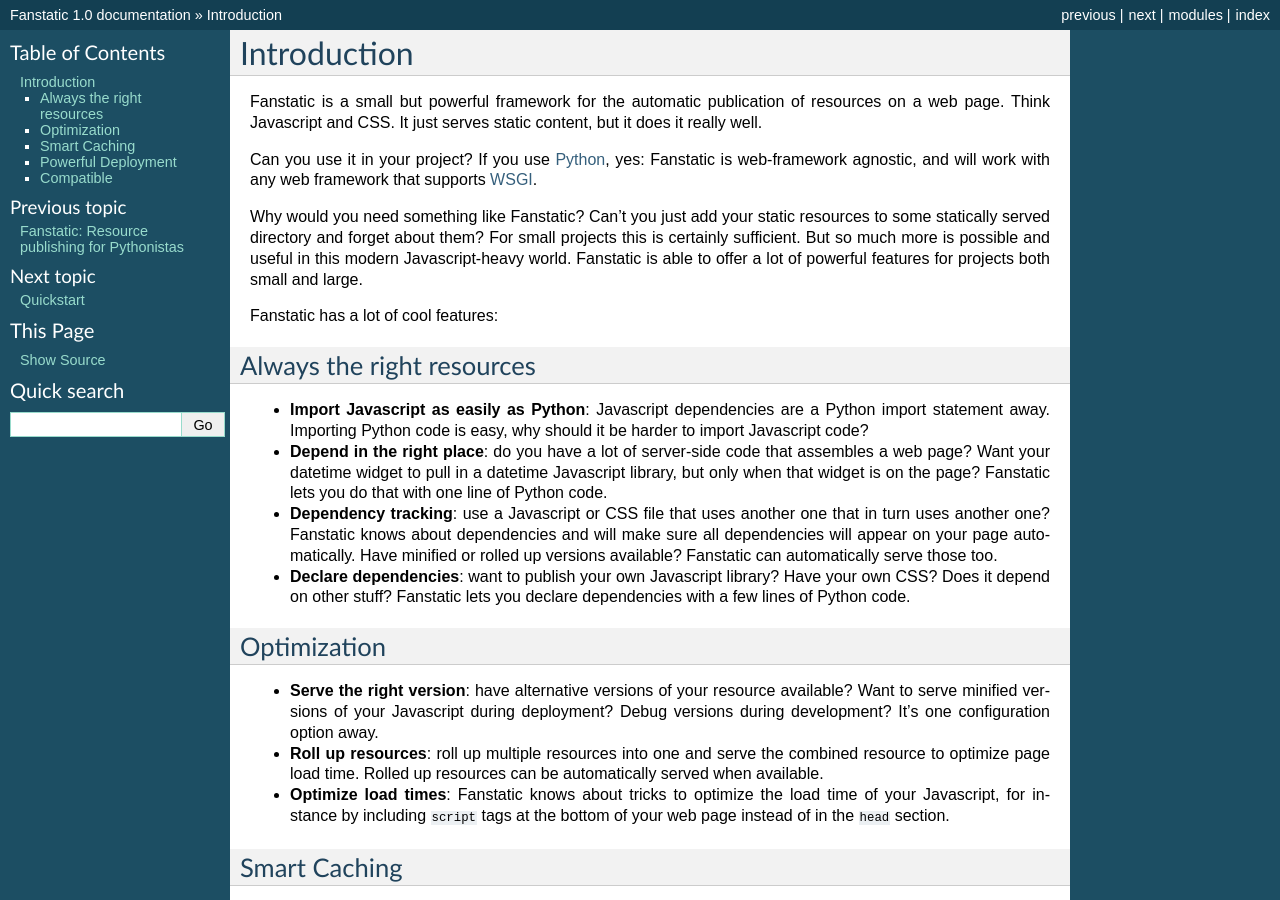
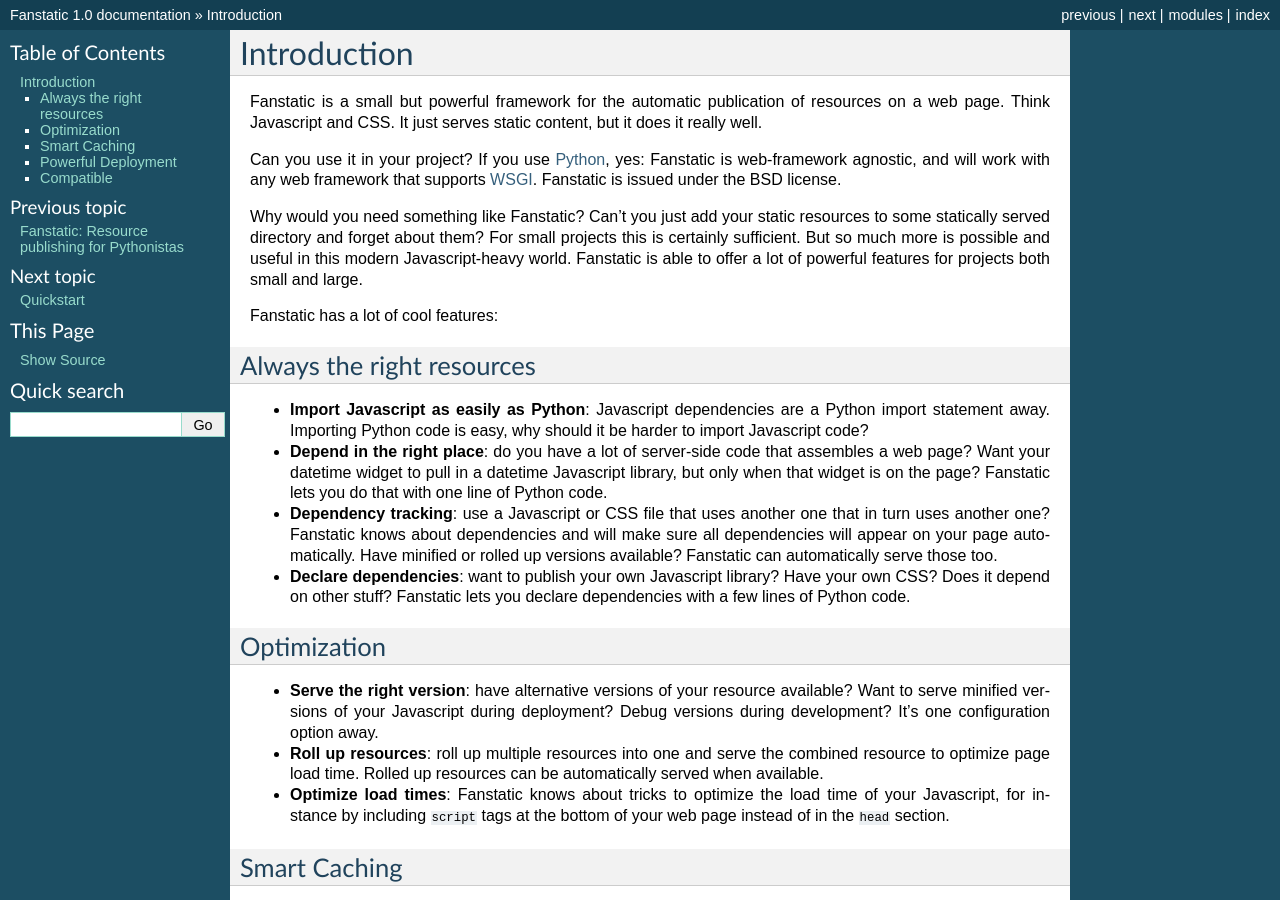
Before and after one commit to zopefoundation/fanstatic, a Sphinx documentation site: the page built from doc/intro.rst, in a window 1280 px wide and 900 px high. Built offline with Sphinx 7.4.7, drawn with Linux system fonts in a browser that asks for light colours.

Commit message:
Mention license.

```diff
--- a/doc/intro.rst
+++ b/doc/intro.rst
@@ -7,7 +7,7 @@
 
 Can you use it in your project? If you use Python_, yes: Fanstatic is
 web-framework agnostic, and will work with any web framework that
-supports WSGI_.
+supports WSGI_. Fanstatic is issued under the BSD license.
 
 .. _Python: http://www.python.org
 
```
